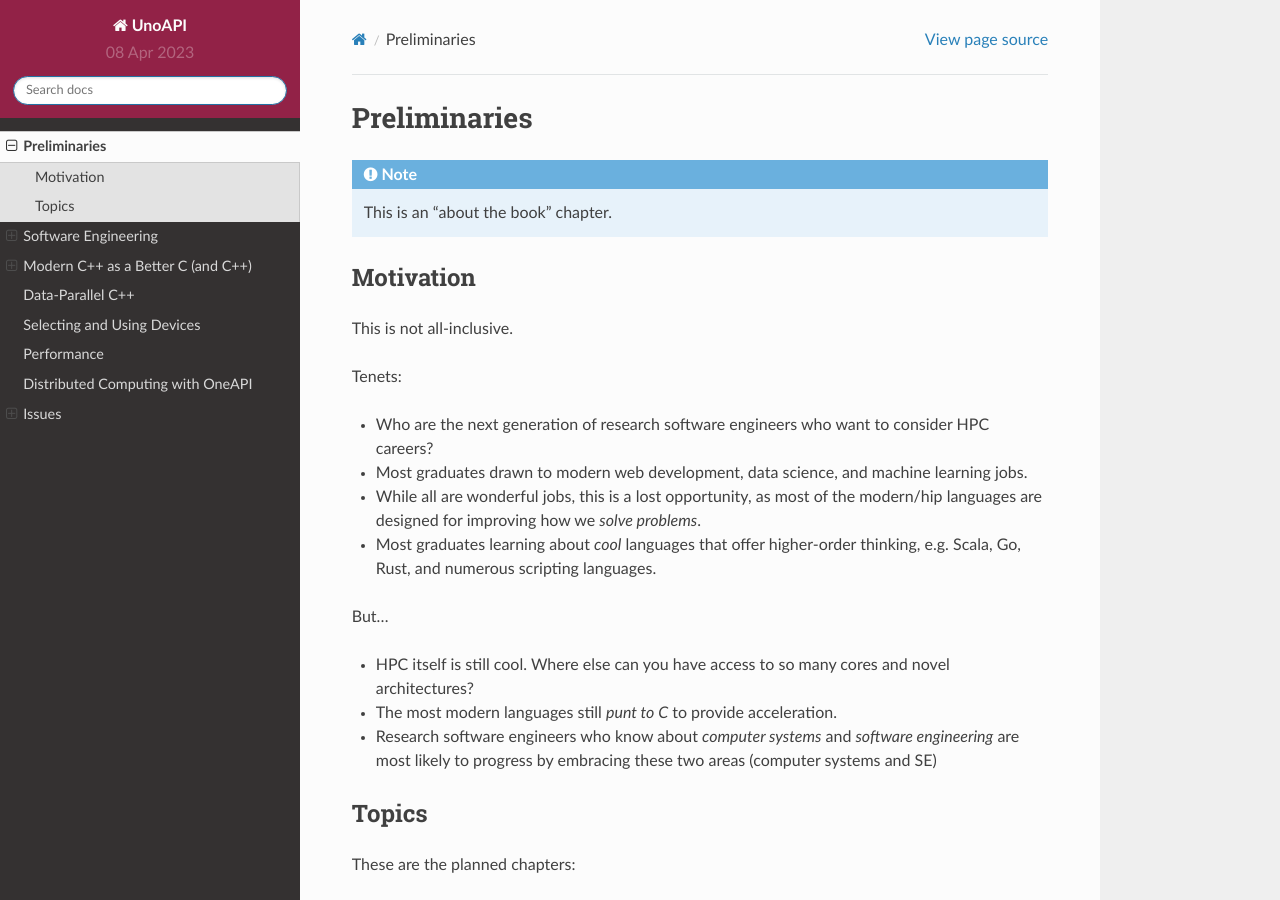
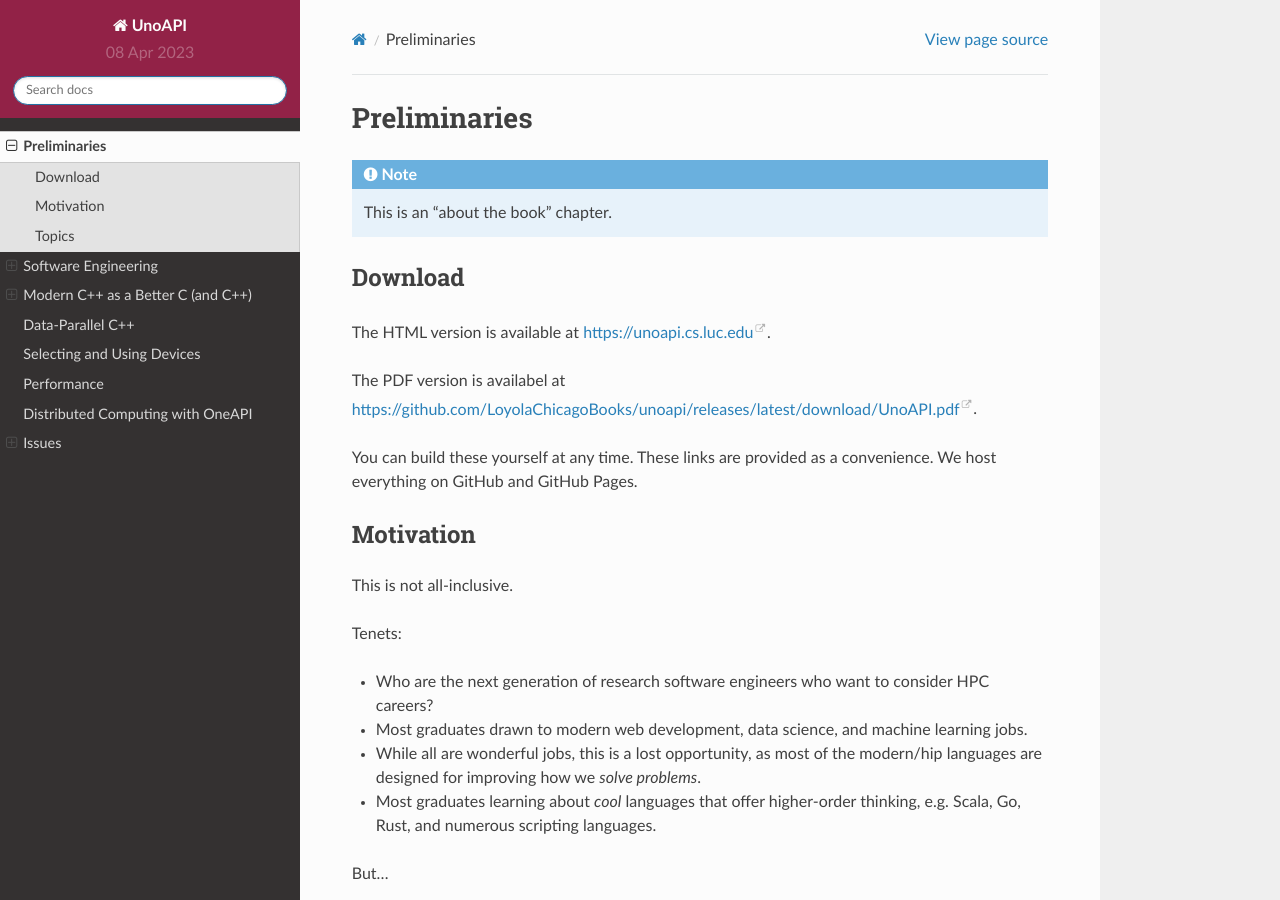
Before and after one commit to LoyolaChicagoBooks/unoapi, a Sphinx documentation site: the page built from source/00-preliminaries/preliminaries.rst, in a window 1280 px wide and 900 px high. Built offline with Sphinx 7.4.7 and the Read the Docs theme 2.0.0, drawn with Linux system fonts in a browser that asks for light colours.

Commit message:
add HTML and PDF download info

```diff
--- a/source/00-preliminaries/preliminaries.rst
+++ b/source/00-preliminaries/preliminaries.rst
@@ -4,6 +4,15 @@
 .. note::
 
    This is an "about the book" chapter.
+
+Download
+---------
+
+The HTML version is available at https://unoapi.cs.luc.edu.
+
+The PDF version is availabel at https://github.com/LoyolaChicagoBooks/unoapi/releases/latest/download/UnoAPI.pdf.
+
+You can build these yourself at any time. These links are provided as a convenience. We host everything on GitHub and GitHub Pages.
 
 Motivation
 -----------
```
